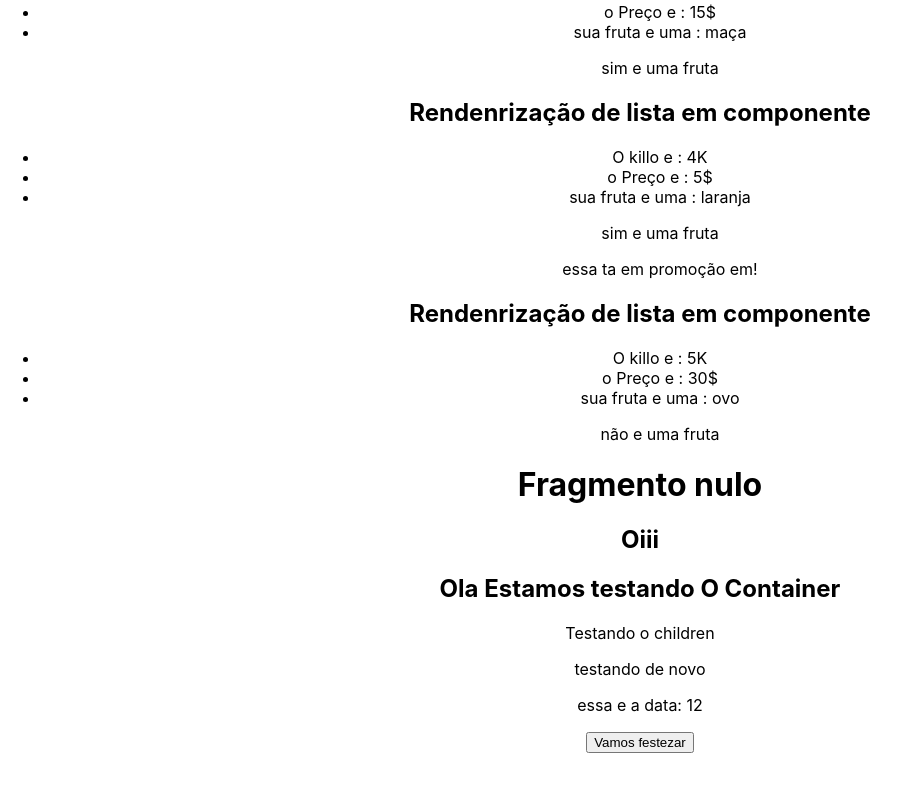
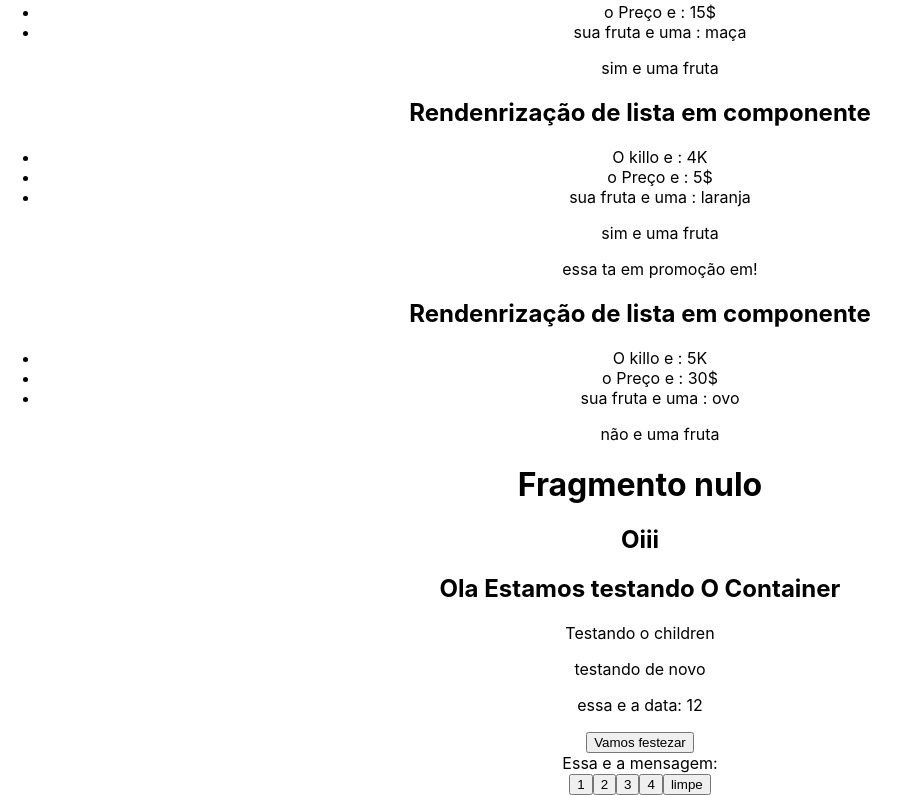
Before and after one commit to Anselmo5/CursoReact, a React (Create React App) app in the folder etapa3/: page / in a window 1280 px wide. Shown: the part 1512-2307 px from the top of the page, without its empty margins (0-910 px from the left). Before the commit the page ends 2265 px from the top, so only its background shows below. Built offline with nearby package versions, Linux system fonts and the light colour scheme.

Commit message:
alterarão

```diff
--- a/etapa3/src/App.js
+++ b/etapa3/src/App.js
@@ -13,6 +13,8 @@ import ListRenderComponents from './components/ListRenderComponents';
 import { Fragmentsestrute } from './components/Fragmentestrute';
 import { Container } from './components/Container';
 import ExecuterFunction from './components/ExecuterFunction';
+import HenderStatelife from './HenderStatelife';
+import Message from './components/Message';
 
 
 
@@ -30,6 +32,13 @@ function App() {
     function shoemenssagem(){
       console.log("Por favor funciona");
     }
+
+
+    const [mensagem,setmensagem] = useState("")
+    function handlermensage (msg){
+      setmensagem(msg)
+    }
+
   return (
     <div className="App">
       <h2> Terceira cessão do curso</h2>
@@ -69,9 +78,10 @@ function App() {
     </Container>
 
      {/* Function props */}
-
-     <ExecuterFunction my={shoemenssagem()} />
-
+     <ExecuterFunction my={shoemenssagem} />
+      {/* State life */}
+      <Message msg={mensagem} />
+      <HenderStatelife hendeler={handlermensage} />
     </div>
 
 
--- /dev/null
+++ b/etapa3/src/HenderStatelife.js
@@ -0,0 +1,16 @@
+import React from 'react'
+
+const HenderStatelife = ({hendeler}) => {
+    const menssages = ["Oi","Olá","Tudo bem?","Bom dia",""]
+  return (
+    <div>
+      <button onClick={() =>hendeler(menssages[0])}>1</button>
+      <button onClick={() =>hendeler(menssages[1])}>2</button>
+      <button onClick={() =>hendeler(menssages[2])}>3</button>
+      <button onClick={() =>hendeler(menssages[3])}>4</button>
+      <button onClick={() => hendeler(menssages[4])}>limpe</button>
+    </div>
+  )
+}
+
+export default HenderStatelife
--- a/etapa3/src/components/Condicionaltender.js
+++ b/etapa3/src/components/Condicionaltender.js
@@ -6,7 +6,7 @@ const Condicionaltender = () => {
     <div>
         <h1>Condicionais</h1>
       { x && <p>Isso e true</p>} {/*No react o & comercial e utilizado como concatenação tendo a sintaxe de: (variavel && conteudo) */}
-      { ! x && <p>esse valor deveaparecer com !</p>} {/* A ! tem o papel de nos da a alternativa de trocar o valor, no caso if(verdairo) or false(falso)*/}
+      { ! x && <p>Isso e false que virou true !</p>} {/* A ! tem o papel de nos da a alternativa de trocar o valor, no caso if(verdairo) or false(falso)*/}
     </div>
   )
 }
--- a/etapa3/src/components/ExecuterFunction.js
+++ b/etapa3/src/components/ExecuterFunction.js
@@ -1,7 +1,7 @@
-const ExecuterFunction = ({shoemenssagem}) => {
+const ExecuterFunction = ({my}) => {
   return (
     <div>
-         <button onClick={()=> shoemenssagem()}> Vamos festezar</button>
+         <button onClick={my}> Vamos festezar</button>
 
     </div>
   )
--- a/etapa3/src/components/ManegeData.js
+++ b/etapa3/src/components/ManegeData.js
@@ -22,7 +22,7 @@ const ManegeData = (props) => {
 
         <div>
             <h2>esse e o seu valor {number}</h2>
-            <button onClick={() => setNumber()}> Clik Aqui</button>
+            <button onClick={() => setNumber(15)}> Clik Aqui</button>
         </div>
     </div>
   )
--- /dev/null
+++ b/etapa3/src/components/Message.js
@@ -0,0 +1,12 @@
+import React from 'react'
+
+const Message = ({msg}) => {
+  return (
+    //State life, tem como ideia trabalhar com elevações de states, onde modificamos alguma mensasgem atraveis de outro componente, sendo que um componente filho recebera a mensagem, o pai vai intermedia as duas funções, e o outro componente filho ira alterar a mensagem do outro componente filho, isso tudo passando pelo pai
+    <div>
+       Essa e a mensagem:{msg}
+    </div>
+  )
+}
+
+export default Message
```
